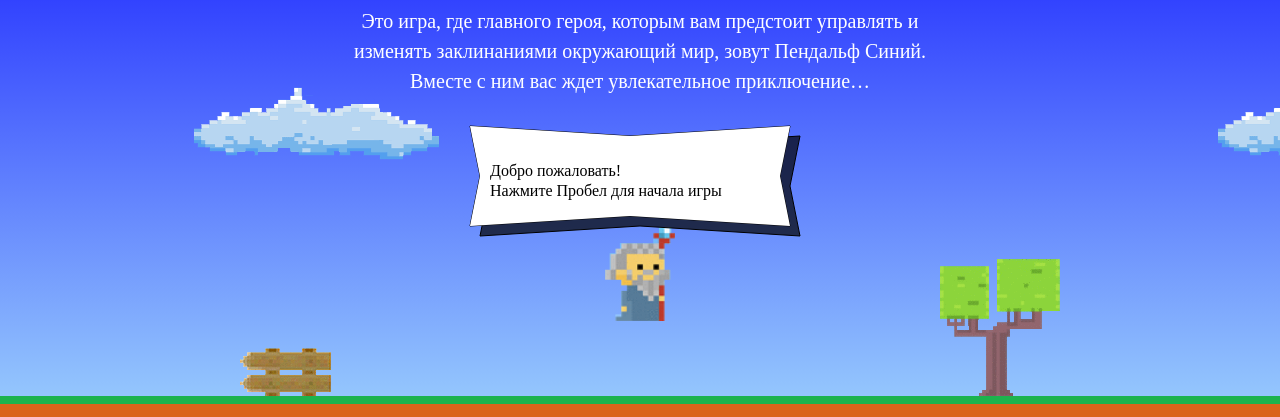
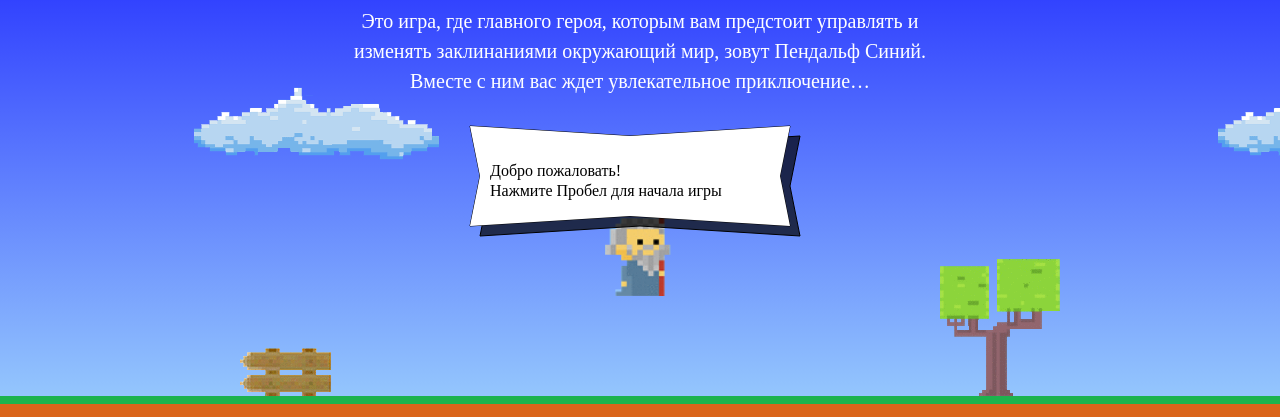
Before and after one commit to Miuniverso/95889-code-and-magick-19, a website: page index.html in a window 1280 px wide. Shown: the part 203-620 px from the top of the page. Drawn offline with Linux system fonts and the light colour scheme; a web font is replaced by a local one.

Commit message:
Исправила вычисление высоты

```diff
--- a/index.html
+++ b/index.html
@@ -203,7 +203,7 @@ var getWizardX = function(width) {
 }
 
 var getWizardY = function(height) {
-   return height * 0.75 - getWizardHeight();
+   return (height * 2/3) - getWizardHeight();
 }
 </script>
 
```
